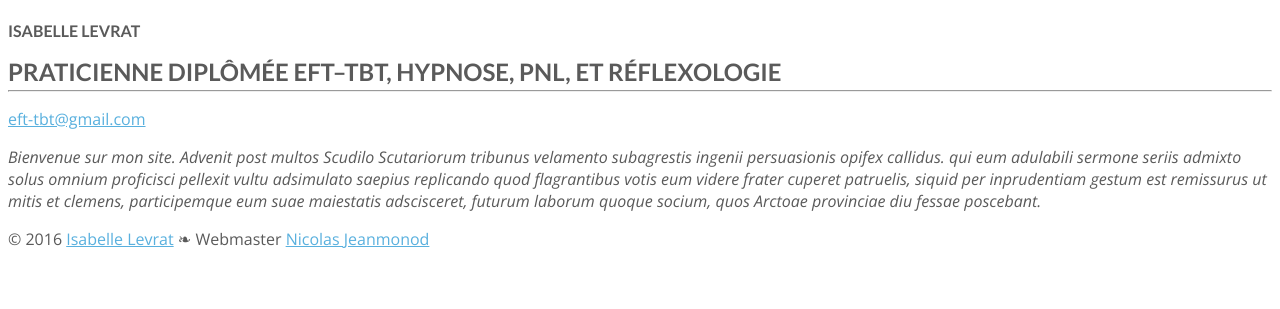
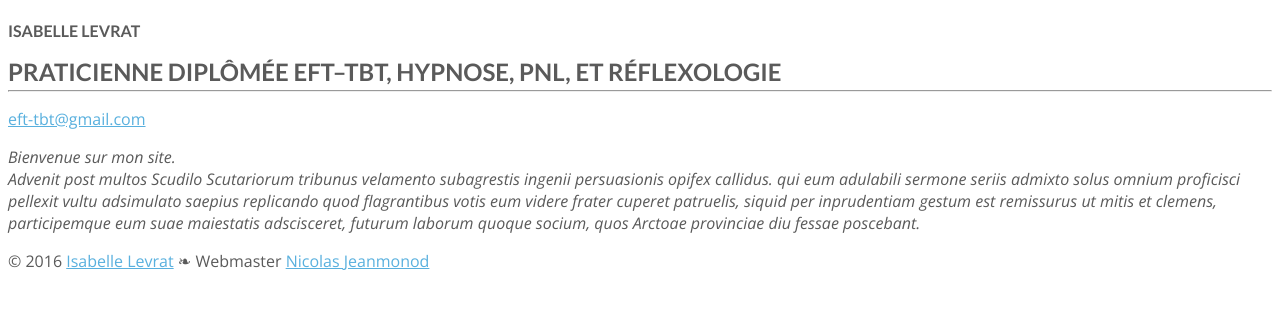
Before and after one commit to efttbthub/eft-tbt-v1-test, a Jekyll site: the page built from 020-presentation.md, in a window 1280 px wide. Shown: the top 309 px of the page. Built offline with Jekyll 4.4.1, drawn with Linux system fonts in a browser that asks for light colours; nearby versions of some CDN libraries.

```diff
--- a/020-presentation.md
+++ b/020-presentation.md
@@ -11,6 +11,7 @@ published: true
 <hr />
 <div class="clearfix"></div>
 
-[eft-tbt@gmail.com](mailto:eft-tbt@gmail.com)
+[eft-tbt@gmail.com](mailto:eft.tbt@gmail.com)
 
-*Bienvenue sur mon site. Advenit post multos Scudilo Scutariorum tribunus velamento subagrestis ingenii persuasionis opifex callidus. qui eum adulabili sermone seriis admixto solus omnium proficisci pellexit vultu adsimulato saepius replicando quod flagrantibus votis eum videre frater cuperet patruelis, siquid per inprudentiam gestum est remissurus ut mitis et clemens, participemque eum suae maiestatis adscisceret, futurum laborum quoque socium, quos Arctoae provinciae diu fessae poscebant.*
+*Bienvenue sur mon site.*
+*Advenit post multos Scudilo Scutariorum tribunus velamento subagrestis ingenii persuasionis opifex callidus. qui eum adulabili sermone seriis admixto solus omnium proficisci pellexit vultu adsimulato saepius replicando quod flagrantibus votis eum videre frater cuperet patruelis, siquid per inprudentiam gestum est remissurus ut mitis et clemens, participemque eum suae maiestatis adscisceret, futurum laborum quoque socium, quos Arctoae provinciae diu fessae poscebant.*
```
